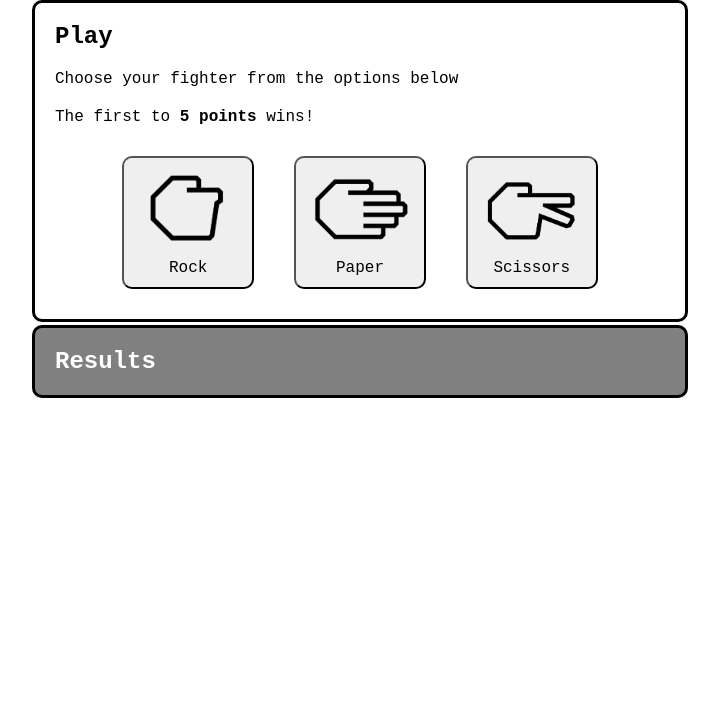
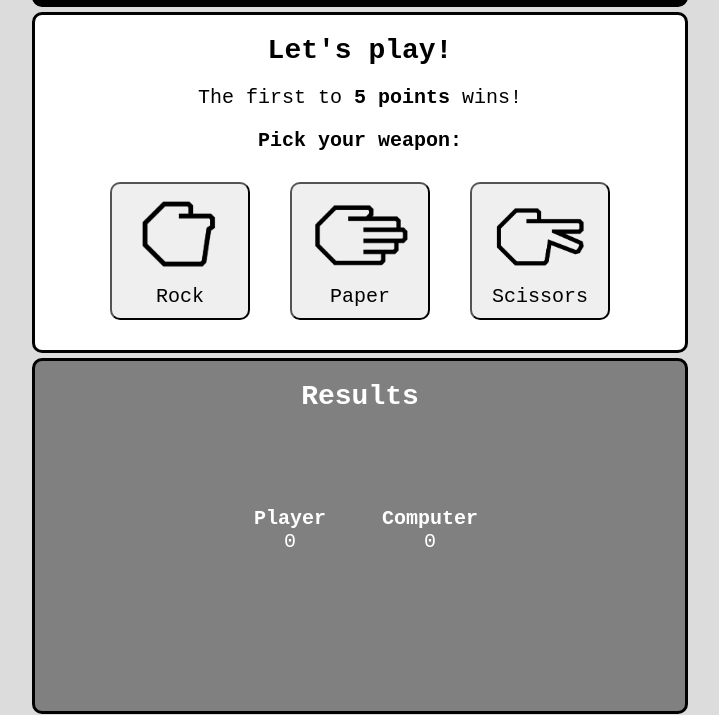
Before and after one commit to mikasatoo/rock-paper-scissors, a plain HTML site: page index.html in a window 1280 px wide. Shown: the part 85-800 px from the top of the page, without its empty margins (280-999 px from the left). Drawn offline with Linux system fonts and the light colour scheme.

Commit message:
Change styling of results section

```diff
--- a/index.html
+++ b/index.html
@@ -18,11 +18,11 @@
 
             <!-- Play -->
             <div class="play">
-                <h2>Play</h2>
+                <h2>Let's play!</h2>
 
                 <div class="instructions">
-                    <p>Choose your fighter from the options below</p>
                     <p>The first to <b>5 points</b> wins!</p>
+                    <p><b>Pick your weapon:</b></p>
                 </div>
 
                 <div class="choice-buttons">
@@ -36,8 +36,20 @@
             <div class="results">
                 <h2>Results</h2>
 
-                <div class="results-output">
+                <div class="results-output"></div>
+
+                <div class="scoreboard">
+                    <div class="player-score">
+                        <div><b>Player</b></div>
+                        <div id="player-score-value"></div>
+                    </div>
+                    <div class="computer-score">
+                        <div><b>Computer</b></div>
+                        <div id="computer-score-value"></div>
+                    </div>
                 </div>
+
+                <div class="final-result"></div>
             </div>
         </div>
     </body>
--- a/script.js
+++ b/script.js
@@ -42,15 +42,14 @@ function playRound(playerSelection, computerSelection) {
     return winner;
 }
 
-// Get reference to "results-output" div
+// Get reference to elements
 const resultsOutput = document.querySelector(".results-output");
+const results = document.querySelector(".results");
+const playerScoreValue = document.querySelector("#player-score-value");
+const computerScoreValue = document.querySelector("#computer-score-value");
+const finalResult = document.querySelector(".final-result");
 
-// Create new div elements stored in the roundResult, score, and finalResult variables
-// + a button element stored in the playAgain variable
-let roundResult = document.createElement("div");
-let score = document.createElement("div");
-let finalResult = document.createElement("div");
-finalResult.setAttribute("id", "finalResult");
+// Create a button element stored in the playAgain variable
 let playAgain = document.createElement("button");
 playAgain.setAttribute("id", "playAgain");
 playAgain.classList.add("button-hover");
@@ -58,6 +57,8 @@ playAgain.classList.add("button-hover");
 // Set both scores to zero to begin with
 let playerScore = 0;
 let computerScore = 0;
+playerScoreValue.textContent = `${playerScore}`;
+computerScoreValue.textContent = `${computerScore}`;
 
 // Create playerChoice variable
 let playerChoice;
@@ -72,24 +73,21 @@ function getResults(playerChoice) {
     let computerSelection = getComputerChoice();
     let capComputerSelection = computerSelection.value.charAt(0).toUpperCase() + computerSelection.value.slice(1);
 
-    // call the playRound() function - set roundResult text content and track the score
+    // call the playRound() function - set resultsOutput text content and track the score
     let winner = playRound(playerSelection, computerSelection);
     if (winner === "player") {
-        roundResult.textContent = `You win this round! ${capPlayerSelection} (you) beats ${computerSelection.value} (computer) :)`;
+        resultsOutput.textContent = `You win this round! ${capPlayerSelection} (you) beats ${computerSelection.value} (computer)`;
         playerScore += 1;
     } else if (winner === "computer") {
-        roundResult.textContent = `You lose this round! ${capComputerSelection} (computer) beats ${playerSelection.value} (you) :(`;
+        resultsOutput.textContent = `You lose this round! ${capComputerSelection} (computer) beats ${playerSelection.value} (you)`;
         computerScore += 1;
     } else {
-        roundResult.textContent = "You tied this round! :o";
+        resultsOutput.textContent = "You tied this round!";
     }
 
-    // set score text content
-    score.textContent = `The score is player: ${playerScore} to computer: ${computerScore}`;
-
-    // append roundResult and score to results-output div
-    resultsOutput.appendChild(roundResult);
-    resultsOutput.appendChild(score);
+    // set score values' text content
+    playerScoreValue.textContent = `${playerScore}`;
+    computerScoreValue.textContent = `${computerScore}`;
 
     // if either score has reached 5, then call the getFinalResult() function
     if (playerScore === 5 || computerScore === 5) {
@@ -107,8 +105,7 @@ function getFinalResult() {
         playAgain.textContent = "Want to try again?"
     };
 
-    resultsOutput.appendChild(finalResult);
-    resultsOutput.appendChild(playAgain);
+    results.appendChild(playAgain);
 
     // toggle button-hover class off for the choice buttons
     choiceButtons.forEach((choiceButton) => {
@@ -121,12 +118,13 @@ function resetGame() {
     // reset scores
     playerScore = 0;
     computerScore = 0;
+    playerScoreValue.textContent = `${playerScore}`;
+    computerScoreValue.textContent = `${computerScore}`;
 
-    // remove roundResult, score, and finalResult divs and this playAgain button
-    resultsOutput.removeChild(roundResult);
-    resultsOutput.removeChild(score);
-    resultsOutput.removeChild(finalResult);
-    resultsOutput.removeChild(playAgain);
+    // reset roundResult and finalResult divs and remove playAgain button
+    resultsOutput.textContent = "";
+    finalResult.textContent = "";
+    results.removeChild(playAgain);
 
     // toggle button-hover class back on for the choice buttons
     choiceButtons.forEach((choiceButton) => {
@@ -138,10 +136,10 @@ function resetGame() {
 const choiceButtons = document.querySelectorAll(".choice-buttons button");
 
 choiceButtons.forEach((choiceButton) => {
-    choiceButton.addEventListener("click", function(e) {
-        // if the finalResult div does not exist, call the getResults() function
+    choiceButton.addEventListener("click", function eventHandler() {
+        // if the finalResult div is empty, call the getResults() function
         // else, remove the event listener
-        if (document.getElementById("finalResult") === null) {
+        if (finalResult.textContent === "") {
             getResults(choiceButton.id);    // need to provide value of playerChoice variable
         } else {
             choiceButton.removeEventListener("click", eventHandler);
--- a/styles.css
+++ b/styles.css
@@ -2,8 +2,7 @@ body {
     font-family: 'Courier New', Arial;
     margin: 0;
     min-height: 100vh;
-    /* display: flex;
-    flex-direction: column; */
+    background-color: gainsboro;
 }
 
 /* content div */
@@ -22,12 +21,13 @@ body {
     justify-content: center;
     align-items: center;
     min-height: 50px;
-    width: 70%;
+    width: 80%;
     min-width: 300px;
     max-width: 650px;
     border-style: solid;
+    border-color: black;
     border-radius: 10px;
-    margin-bottom: 2px;
+    margin: 5px 0px;
 }
 
 /* h1 element */
@@ -40,6 +40,8 @@ h1 {
     align-items: center;
     align-content: center;
     padding: 20px;
+    font-size: 36px;
+    text-align: center;
 }
 
 /* play div */
@@ -47,12 +49,13 @@ h1 {
     display: flex;
     flex-direction: column;
     min-height: 200px;
-    width: 70%;
+    width: 80%;
     min-width: 300px;
     max-width: 650px;
     border-style: solid;
     border-radius: 10px;
-    margin-bottom: 3px;
+    margin-bottom: 5px;
+    background-color: white;
 }
 
 /* h2 element in the play div */
@@ -61,17 +64,21 @@ h1 {
     margin-block-end: 0px;
     display: flex;
     align-items: center;
+    justify-content: center;
     padding-left: 20px;
     padding-right: 20px;
     padding-top: 20px;
+    font-size: 28px;
+    text-align: center;
 }
 
 /* instructions div */
 .play .instructions {
-    font-size: 16px;
+    font-size: 20px;
     display: flex;
     flex-direction: column;
     justify-content: center;
+    align-items: center;
     padding: 10px 20px;
 }
 
@@ -79,6 +86,7 @@ h1 {
 p {
     margin-top: 10px;
     margin-bottom: 10px;
+    text-align: center;
 }
 
 /* choice-buttons div */
@@ -106,9 +114,9 @@ button {
     padding-right: 10px;
     padding-bottom: 10px;
     margin: 10px 20px;
-    width: 131.8px;
+    width: 140px;
     font-family: 'Courier New', Arial;
-    font-size: 16px;
+    font-size: 20px;
     /* background-color: white; */
     border-radius: 10px;
 }
@@ -138,12 +146,13 @@ button.button-hover#playAgain:hover {
     /* min-height: 200px; */
     background-color: grey;
     color: white;
-    width: 70%;
+    width: 80%;
     min-width: 300px;
     max-width: 650px;
     border-style: solid;
     border-color: black;
     border-radius: 10px;
+    height: 350px;
 }
 
 /* h2 element in the results div */
@@ -152,33 +161,71 @@ button.button-hover#playAgain:hover {
     margin-block-end: 0px;
     display: flex;
     align-items: center;
+    justify-content: center;
     padding-left: 20px;
     padding-right: 20px;
     padding-top: 20px;
+    font-size: 28px;
+    text-align: center;
 }
 
 /* results-output div */
 .results .results-output {
-    font-size: 16px;
+    font-size: 20px;
     display: flex;
     flex-direction: column;
     justify-content: center;
+    align-items: center;
+    align-content: center;
     padding: 10px 20px;
+    margin-top: 10px;
+    margin-bottom: 10px;
+    text-align: center;
+    height: 45px;
 }
 
-/* div elements (in results-output div)*/
-.results .results-output div {
-    margin-top: 10px;
-    margin-bottom: 10px;
+/* scoreboard div */
+.results .scoreboard {
+    font-size: 20px;
+    display: flex;
+    justify-content: center;
+    align-items: center;
+    padding: 0px 10px;
 }
 
-/* finalResult div (in results-output div)*/
-.results .results-output #finalResult {
-    color: salmon;
+/* player-score and computer-score divs */
+.results .scoreboard .player-score,
+.results .scoreboard .computer-score {
+    display: flex;
+    flex-direction: column;
+    justify-content: center;
+    align-items: center;
+    padding: 10px 20px;
+    width: 100px;
+}
+
+/* player-score and computer-score divs */
+.results .scoreboard .player-score,
+.results .scoreboard .computer-score {
+    display: flex;
+    flex-direction: column;
+    justify-content: center;
+    align-items: center;
+    padding: 10px 20px;
+    width: 100px;
+}
+
+/* final-result div */
+.results .final-result {
+    color: white;
     font-weight: bold;
     display: flex;
     justify-content: center;
     align-self: center;
+    font-size: 20px;
+    padding: 10px 20px;
+    text-align: center;
+    height: 27.5px;
 }
 
 /* #playAgain button */
@@ -187,4 +234,6 @@ button#playAgain {
     justify-content: center;
     align-self: center;
     padding-top: 10px;
+    min-width: 200px;
+    margin-bottom: 20px;
 }
```
